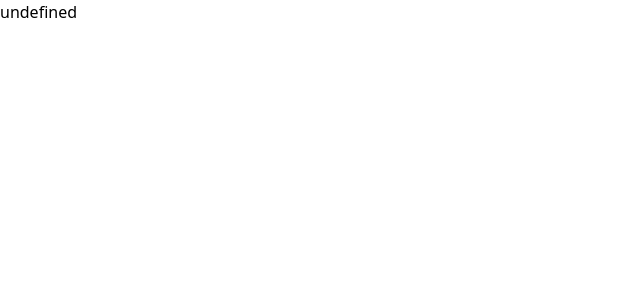
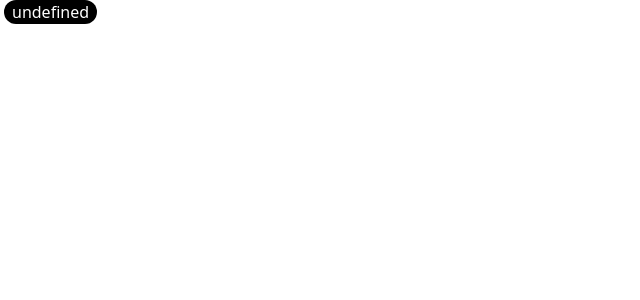
Before and after one commit to momo3159/my-blog, a Gatsby app: page /components/Atoms/Tag in a window 1280 px wide. Shown: the top 300 px of the page, without its empty margins (0-640 px from the left). Built offline with nearby package versions, Linux system fonts and the light colour scheme.

Commit message:
カテゴリークリック時に表示する記事を取得するクエリのバグを修正

```diff
--- a/src/pages/components/Atoms/Tag.tsx
+++ b/src/pages/components/Atoms/Tag.tsx
@@ -9,19 +9,16 @@ type Props = {
 
 const Tag: FC<Props> = (props) => {
   const { tagName, totalCount, slug } = props;
-
-  if (typeof totalCount === 'number') {
-    return (
-      <Link to={`/blog/posts/${slug}/`}>
-        <div>{`${tagName}(${totalCount})`}</div>
-      </Link>
-    );
-  }
+  let tagInfo: string;
+  if (totalCount === undefined) tagInfo = `${tagName}`;
+  else tagInfo = `${tagName}(${totalCount})`;
 
   return (
-    <Link to={`/blog/posts/${slug}/`}>
-      <div>{`${tagName}`}</div>
-    </Link>
+    <button className="bg-black mx-1 rounded-full">
+      <Link to={`/blog/${slug}/1`}>
+        <span className="text-white p-2">{tagInfo}</span>
+      </Link>
+    </button>
   );
 };
 
--- a/src/templates/PageWithTag.tsx
+++ b/src/templates/PageWithTag.tsx
@@ -49,9 +49,9 @@ const Post: FC<Props> = ({ data }) => {
 
 export default Post;
 export const query = graphql`
-  query($tag: String, $skip: Int, $unit: Int) {
+  query($tagName: String, $skip: Int, $unit: Int) {
     allContentfulBlogPost(
-      filter: { tags: { elemMatch: { slug: { eq: $tag } } } }
+      filter: { tags: { elemMatch: { slug: { eq: $tagName } } } }
       limit: $unit
       skip: $skip
     ) {
```
